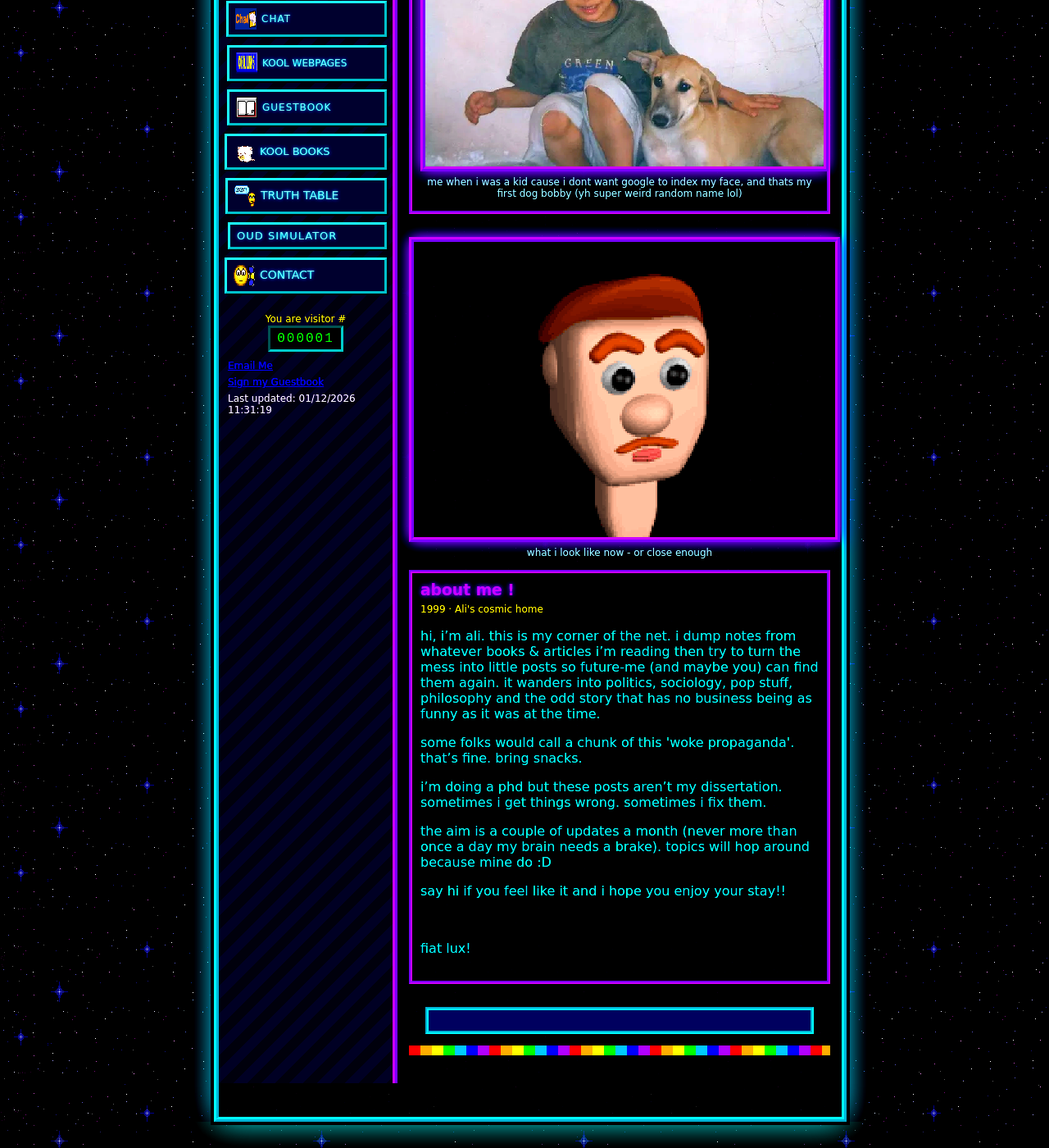
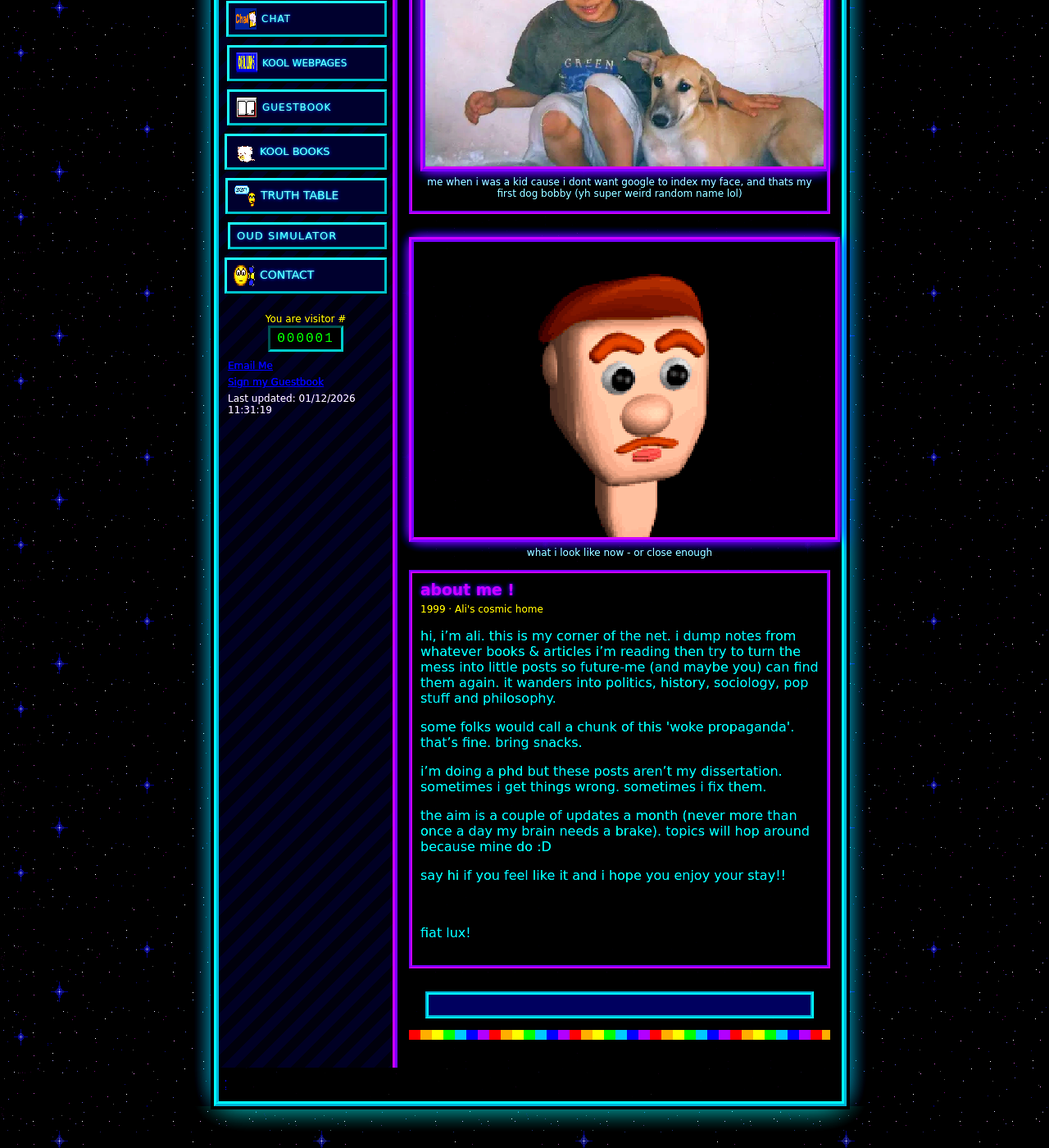
Before and after one commit to Catofminerva/Catofminerva.github.io, a Jekyll site: the page about.html, which Jekyll copies as it is, in a window 1280 px wide and 1400 px high, scrolled down 373 px. Shown: the whole window at 82% size. Built offline with Jekyll 4.4.1, drawn with Linux system fonts in a browser that asks for light colours.

Commit message:
Update about.html

```diff
--- a/about.html
+++ b/about.html
@@ -275,7 +275,7 @@
             <h3>about me <span class="blink">!</span></h3>
             <div class="meta">1999 · Ali's cosmic home</div>
 
-<p>hi, i’m ali. this is my corner of the net. i dump notes from whatever books & articles i’m reading then try to turn the mess into little posts so future-me (and maybe you) can find them again. it wanders into politics, sociology, pop stuff, philosophy and the odd story that has no business being as funny as it was at the time.</p>
+<p>hi, i’m ali. this is my corner of the net. i dump notes from whatever books & articles i’m reading then try to turn the mess into little posts so future-me (and maybe you) can find them again. it wanders into politics, history, sociology, pop stuff and philosophy.</p>
 
 <p>some folks would call a chunk of this 'woke propaganda'. that’s fine. bring snacks.</p>
 
```
